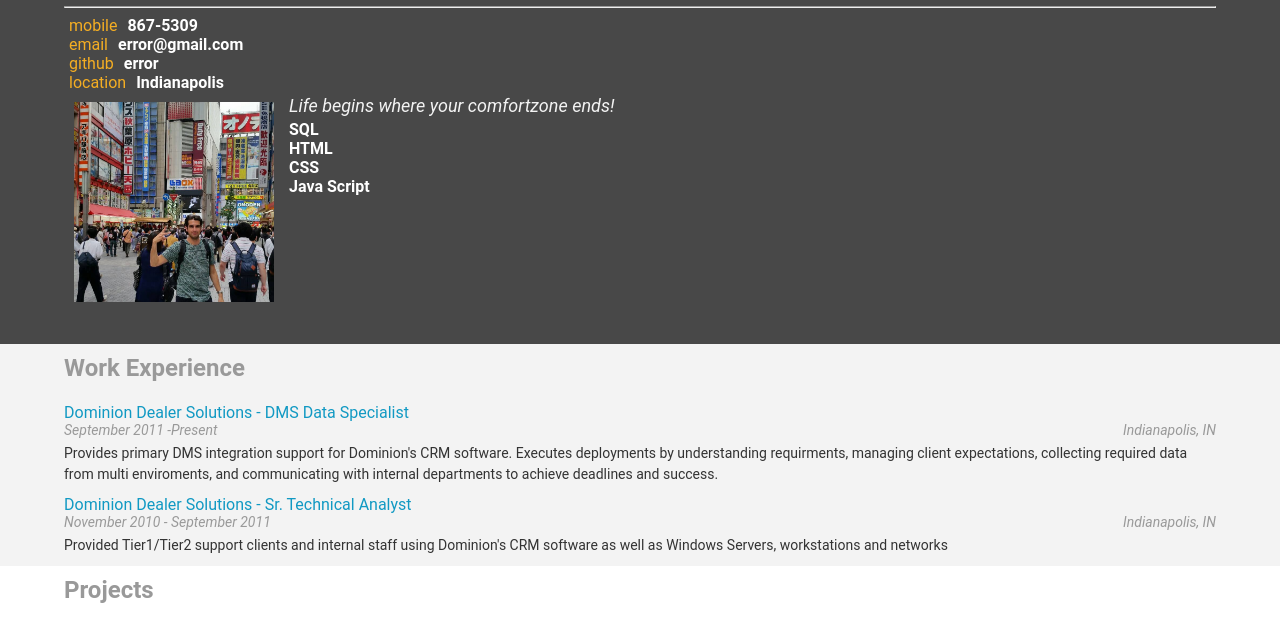
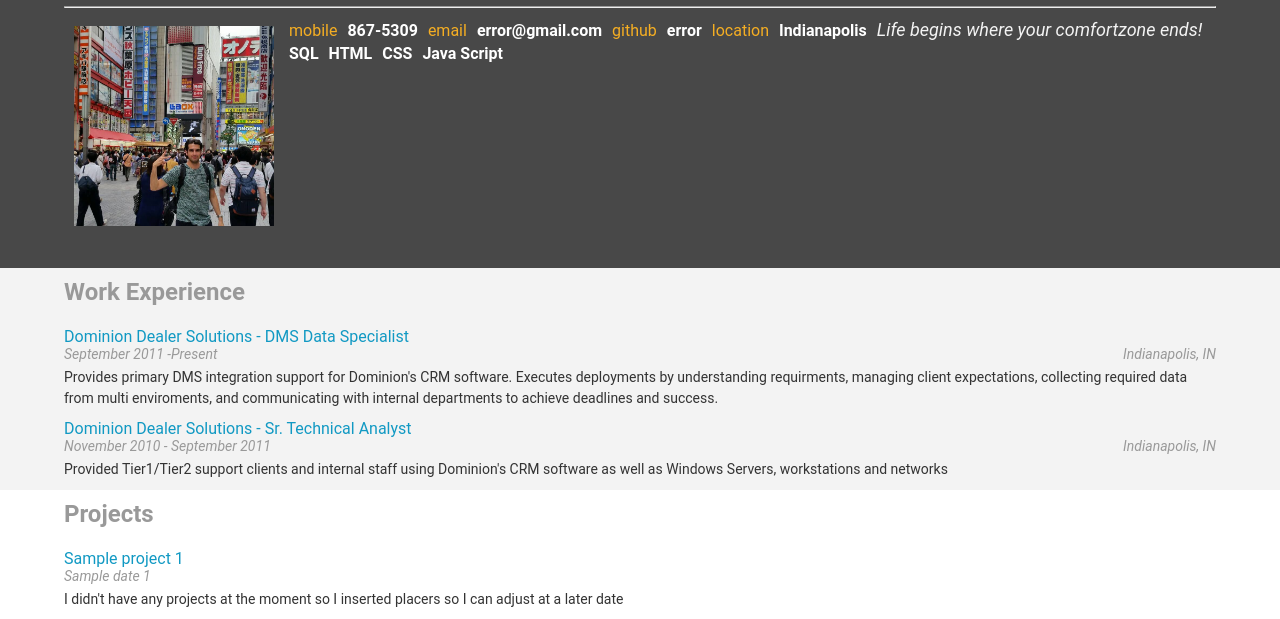
Before and after one commit to lucero-develops/FEND_resume, a plain HTML site: page index.html in a window 1280 px wide. Shown: the part 102-721 px from the top of the page. Drawn offline with Linux system fonts and the light colour scheme; some packages are replaced by stand-ins of ours.

Commit message:
defined display to inline for the flex-item class

```diff
--- a/css/style.css
+++ b/css/style.css
@@ -148,10 +148,14 @@ a {
   padding: 10px;
 }
 
+.flex-item{
+  display:inline;
+}
 /*taking the bullet points off of the flex-item class */
 li {
   list-style-type: none;
 }
+
 
 .center-content {
   padding: 2.5% 5%;
```
